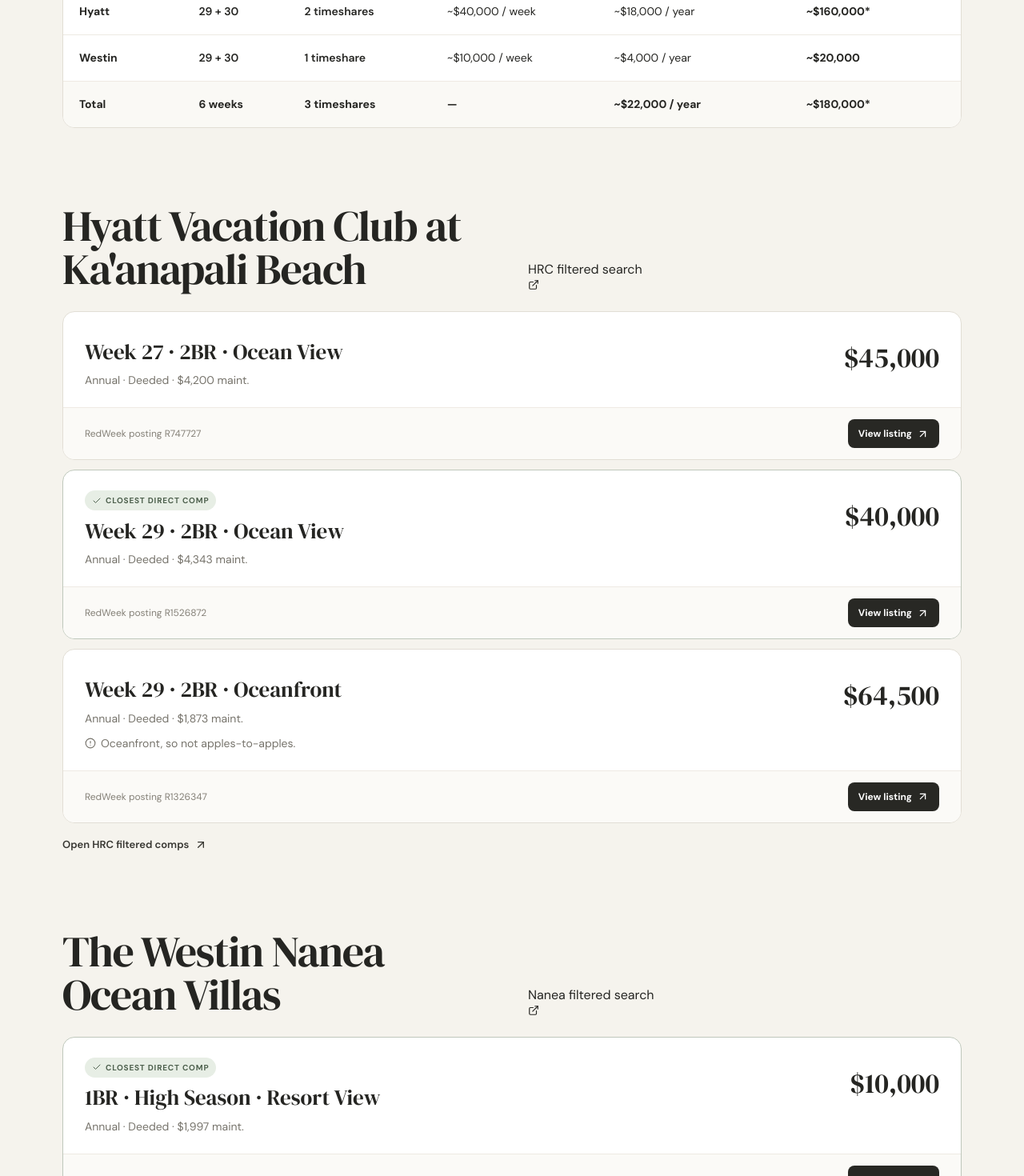
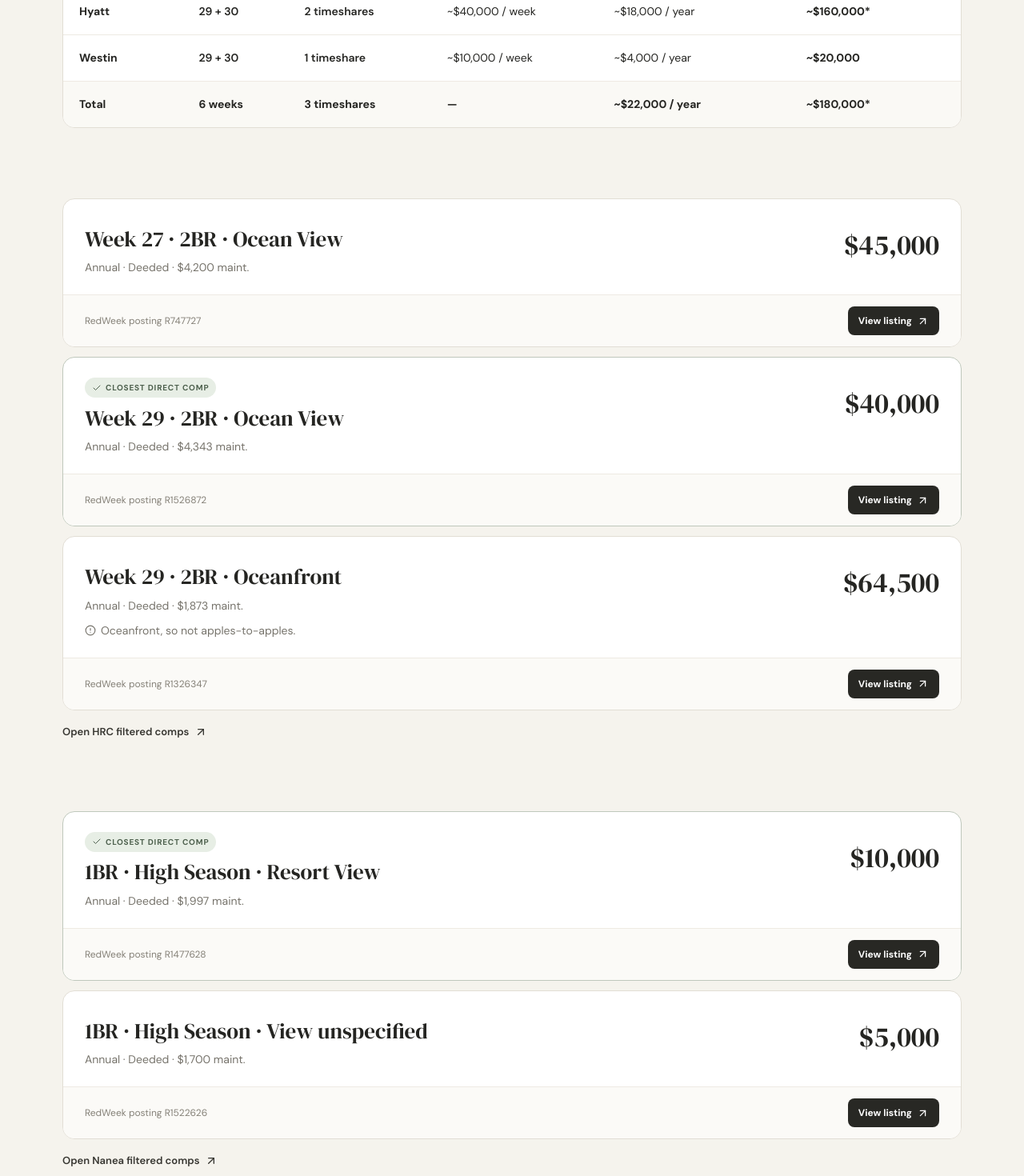
Before and after one commit to dougheindel/maui-resale, a React (Vite) app: page / in a window 1280 px wide. Shown: the part 794-2264 px from the top of the page at 80% size. Built offline with nearby package versions, Linux system fonts and the light colour scheme.

Commit message:
Update main.jsx

```diff
--- a/src/main.jsx
+++ b/src/main.jsx
@@ -252,13 +252,8 @@
                     </div>
                 </section>
 
-                {/* HRC */}
+                {/* HYATT */}
                 <section className="section">
-                    <SectionHeader
-                        title="Hyatt Vacation Club at Ka'anapali Beach"
-                        href={hrcSearch}
-                        linkLabel="HRC filtered search"
-                    />
 
                     <div className="cards">
                         {hrcComps.map((comp) => (
@@ -277,13 +272,8 @@
                     </a>
                 </section>
 
-                {/* NANEA */}
+                {/* WESTIN */}
                 <section className="section">
-                    <SectionHeader
-                        title="The Westin Nanea Ocean Villas"
-                        href={naneaSearch}
-                        linkLabel="Nanea filtered search"
-                    />
 
                     <div className="cards">
                         {naneaComps.map((comp) => (
```
